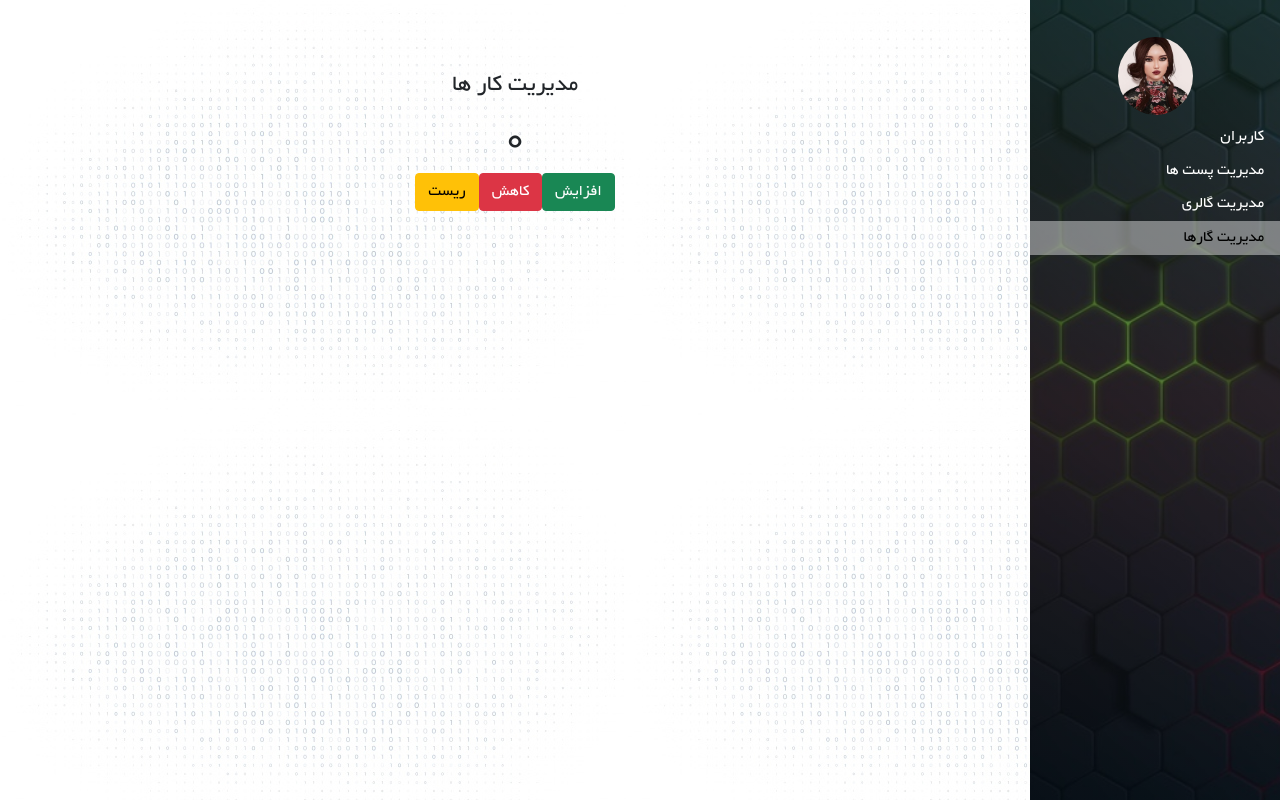
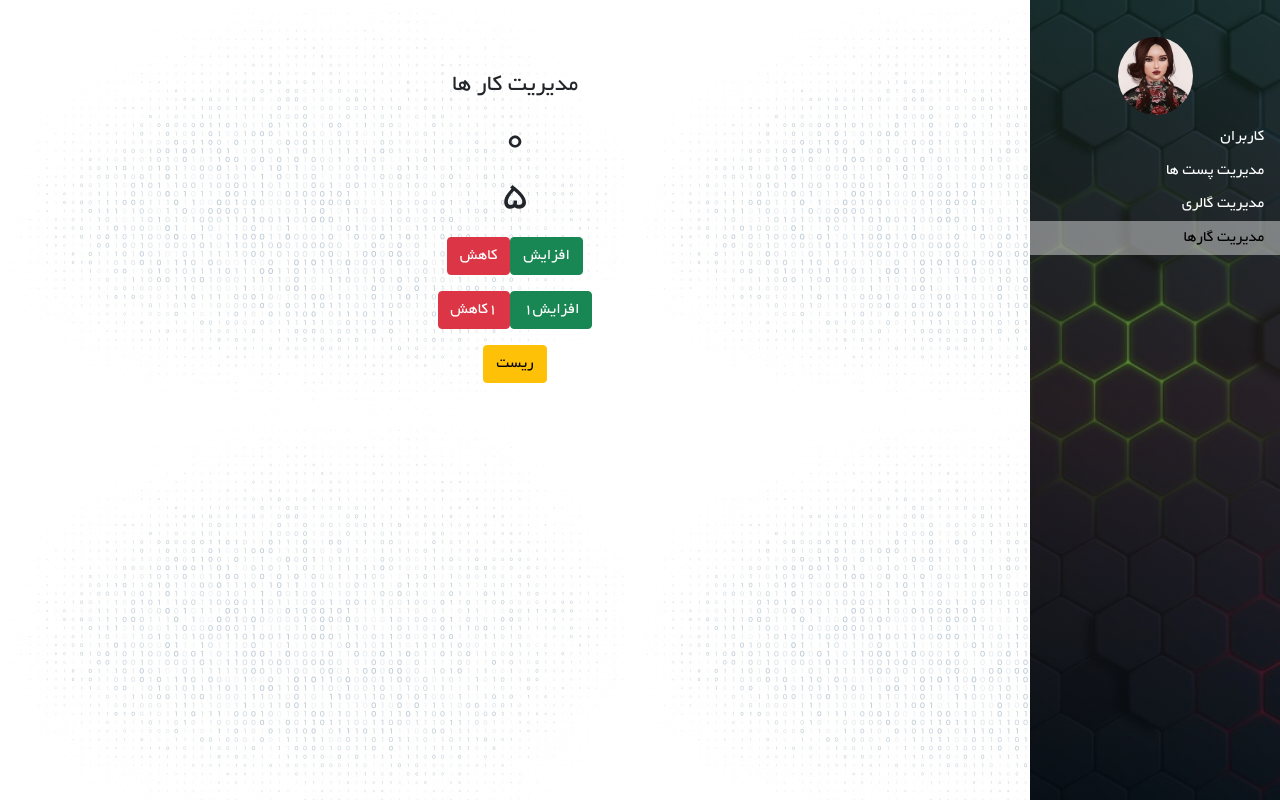
Before and after one commit to mohamadam13858/react5-2-, a React (Create React App) app: page /Todos in a window 1280 px wide. Built offline with nearby package versions, Linux system fonts and the light colour scheme.

Commit message:
useReducer-part2

```diff
--- a/src/todos/Counter.jsx
+++ b/src/todos/Counter.jsx
@@ -1,22 +1,23 @@
 import React, { useReducer } from "react";
 
-const init = 0
+const init = {
+    value: 0,
+    value1: 5
+}
 
 
 const reducer = (state, action) => {
-    switch (action) {
+    switch (action.type) {
         case "mohamad":
-            return state + 1
-
-
+            return { ...state, value: state.value + action.val }
         case "mohamadd":
-            return state - 1
-
-
+            return {...state , value: state.value - action.val}
+        case "mohamad1":
+            return {...state , value1:state.value1  + action.val }
+        case "mohamadd1":
+            return {...state , value1:state.value1  - action.val }
         case "mohamaddd":
             return init
-
-
         default:
             return state
     }
@@ -30,10 +31,19 @@ const Counter = () => {
 
     return (
         <div className=" text-center my-3">
-            <h1 className=" text-center">{count}</h1>
-            <button className=" btn btn-success" onClick={() => Dispatch('mohamad')}>افزایش</button>
-            <button className=" btn btn-danger" onClick={() => Dispatch('mohamadd')}>کاهش</button>
-            <button className=" btn btn-warning" onClick={() => Dispatch('mohamaddd')}>ریست</button>
+            <h1 className=" text-center">{count.value}</h1>
+            <h1 className=" text-center">{count.value1}</h1>
+            <div className="text-center my-3">
+                <button className=" btn btn-success" onClick={() => Dispatch({ type: 'mohamad' ,val: 1 })}>افزایش</button>
+                <button className=" btn btn-danger" onClick={() => Dispatch({ type: 'mohamadd', val: 2 })}>کاهش</button>
+            </div>
+
+
+            <div className=" text-center my-3">
+                <button className=" btn btn-success" onClick={() => Dispatch({ type: 'mohamad1' , val: 5 })}>افزایش1</button>
+                <button className=" btn btn-danger" onClick={() => Dispatch({ type: 'mohamadd1' , val: 5})}>1کاهش</button>
+            </div>
+            <button className=" btn btn-warning" onClick={() => Dispatch({ type: 'mohamaddd' })}>ریست</button>
         </div>
     )
 
```
